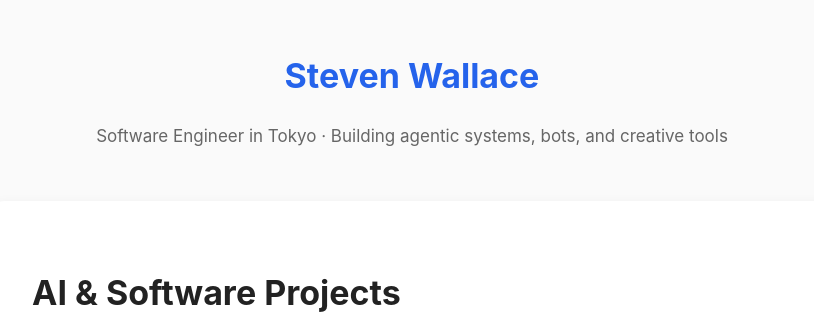
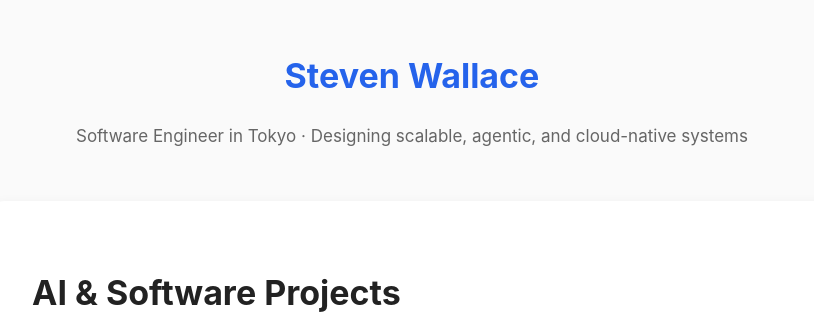
Before and after one commit to swallace100/swallace100.github.io, a Jekyll site: the page built from index.md, in a window 1280 px wide and 900 px high. Shown: the top 318 px of the window, without its empty margins (228-1042 px from the left). Built offline with Jekyll 4.4.1, drawn with Linux system fonts in a browser that asks for light colours; part of the change alters nothing that is shown.

Commit message:
update descriptions

```diff
--- a/_config.yaml
+++ b/_config.yaml
@@ -1,5 +1,5 @@
-title: "Steven Wallace – AI & Software Projects"
-description: "Software engineer creating agentic systems, LLM apps, microservices, and AI experiences from his home in Tokyo."
+title: "Steven Wallace – Cloud Architecture & Software Projects"
+description: "Tokyo-based software engineer focused on cloud architecture, scalable systems, and intelligent automation."
 url: "https://swallace100.github.io"
 baseurl: ""
 
--- a/_layouts/default.html
+++ b/_layouts/default.html
@@ -126,7 +126,7 @@
   <body>
     <header>
       <h1><a href="{{ '/' | relative_url }}">Steven Wallace</a></h1>
-      <p>Software Engineer in Tokyo · Building agentic systems, bots, and creative tools</p>
+      <p>Software Engineer in Tokyo · Designing scalable, agentic, and cloud-native systems</p>
     </header>
 
     <main class="container">
--- a/index.md
+++ b/index.md
@@ -1,7 +1,7 @@
 ---
 layout: default
-title: "AI & Software Projects – Steven Wallace"
-description: "Portfolio of AI-driven apps, multi-agent systems, Twitch chatbot, and microservice architectures. Built in Python, Rust, and JavaScript."
+title: "Cloud Architecture & Software Projects – Steven Wallace"
+description: "ortfolio of cloud-native and agentic systems designed for scalability and reliability. Features AI-driven services, distributed architectures, and automation pipelines built with Python, Rust, and TypeScript."
 image: /images/og-preview.png # ← add a 1200x630 image; place in /images
 lang: en
 last_modified_at: 2025-10-10
```
